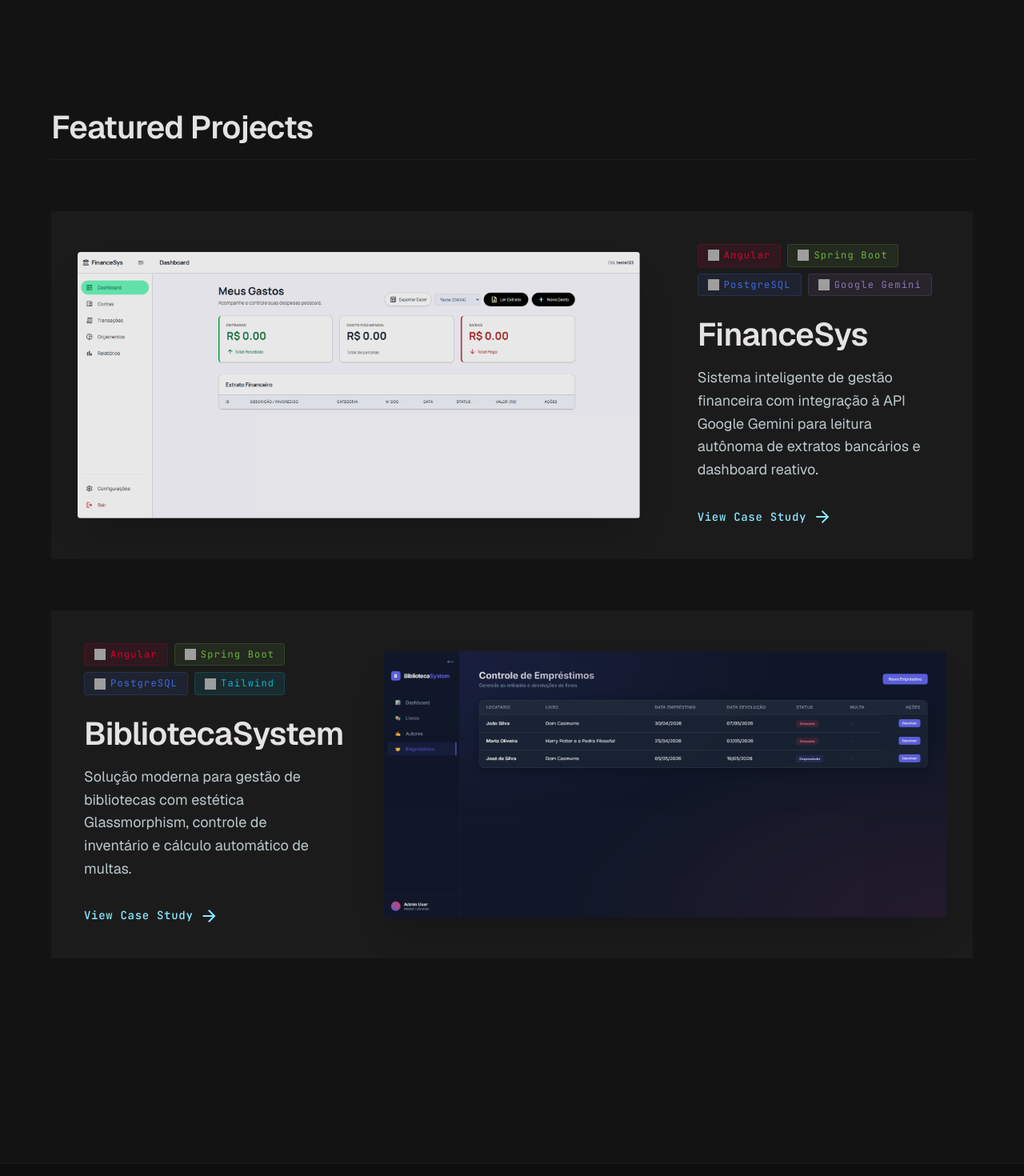
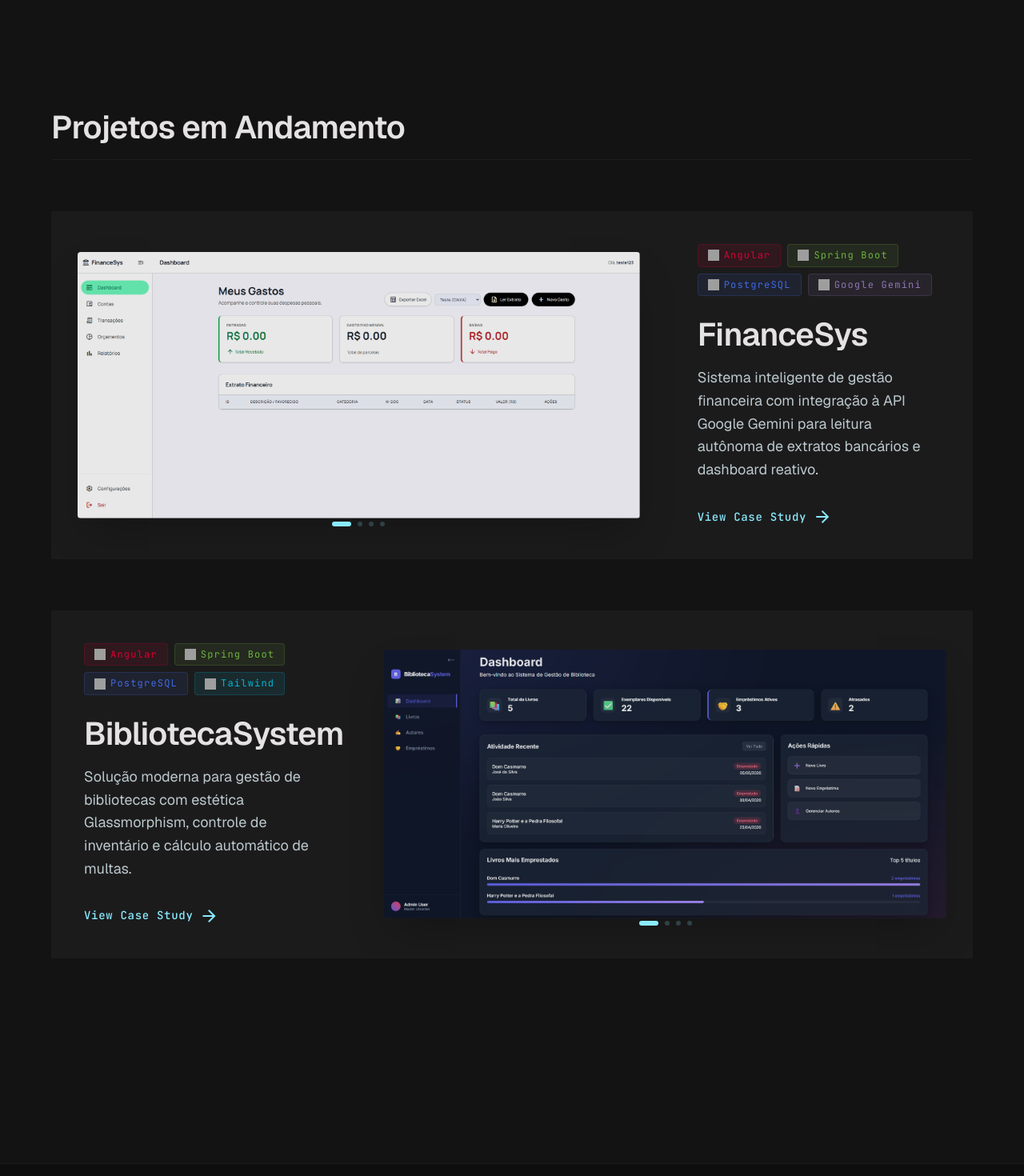
Before and after one commit to raf-henry/SitePortfolio, an Angular app: page / in a window 1280 px wide. Shown: the part 840-2310 px from the top of the page at 80% size. Built offline with nearby package versions, Linux system fonts and the light colour scheme; grey boxes are pictures that could not be loaded.

Commit message:
feat: reordenar imagens do carrossel e adicionar animação de degradê ao logo do cabeçalho

```diff
--- a/src/app/app.html
+++ b/src/app/app.html
@@ -1,7 +1,7 @@
 <!-- TopNavBar -->
 <header class="bg-surface/80 backdrop-blur-xl fixed top-0 w-full z-50 border-b border-outline-variant/10">
     <div class="flex justify-between items-center h-16 px-margin max-w-container-max mx-auto">
-        <div class="font-headline-md text-headline-md font-bold text-primary tracking-tighter">
+        <div class="font-headline-md text-headline-md font-bold text-transparent bg-clip-text bg-gradient-to-r from-primary via-tertiary to-primary-fixed-dim animate-gradient-pan tracking-tighter">
             raf_henry
         </div>
         <nav class="hidden md:flex gap-gutter items-center font-body-md text-body-md">
@@ -25,8 +25,7 @@
     <section
         class="max-w-container-max mx-auto px-margin py-stack-xl min-h-[716px] flex flex-col justify-center relative">
         <div class="max-w-3xl relative z-10">
-            <p class="font-label-md text-label-md text-primary mb-stack-sm uppercase tracking-widest">Full-Stack
-                Developer</p>
+            <p class="font-label-md text-label-md text-primary mb-stack-sm uppercase tracking-widest">Desenvolvedor Full-Stack</p>
             <h1 class="font-headline-xl text-headline-xl mb-stack-md text-on-surface">
                 Construindo infraestrutura <br />
                 <span class="text-transparent bg-clip-text bg-gradient-to-r from-primary via-tertiary to-primary-fixed-dim animate-gradient-pan">digital
@@ -50,16 +49,32 @@
     <!-- Featured Projects -->
     <section #featuredProjects class="max-w-container-max mx-auto px-margin py-stack-xl">
         <div class="mb-stack-lg flex justify-between items-end border-b border-outline-variant/20 pb-4">
-            <h2 class="font-headline-lg text-headline-lg text-on-surface">Featured Projects</h2>
+            <h2 class="font-headline-lg text-headline-lg text-on-surface">Projetos em Andamento</h2>
         </div>
         <div class="flex flex-col gap-stack-lg">
             <!-- Project Card 1: FinanceSys -->
             <div
                 class="group relative bg-surface-container-low rounded-DEFAULT overflow-hidden border border-transparent hover:border-primary/30 hover:-translate-y-2 hover:shadow-[0_20px_40px_-15px_rgba(0,0,0,0.5)] hover:shadow-primary/10 transition-all duration-500 flex flex-col lg:flex-row">
-                <div class="lg:w-2/3 p-4 lg:p-8 flex items-center justify-center">
-                    <img alt="FinanceSys Preview"
-                        class="w-full h-auto rounded-lg shadow-2xl opacity-90 group-hover:opacity-100 group-hover:scale-[1.02] transition-all duration-500"
-                        src="/images/TelaInicial-FinanceSys.png" />
+                <div class="lg:w-2/3 p-4 lg:p-8 flex items-center justify-center relative group/carousel">
+                    <!-- Navigation Arrows -->
+                    <button (click)="prevImage('finance')" class="absolute left-6 z-20 p-2 rounded-full bg-surface/60 backdrop-blur-md text-primary opacity-0 group-hover/carousel:opacity-100 transition-all hover:bg-primary hover:text-on-primary">
+                        <span class="material-symbols-outlined text-[24px]">chevron_left</span>
+                    </button>
+
+                    <div class="w-full overflow-hidden rounded-lg shadow-2xl">
+                        <div class="flex transition-transform duration-700 cubic-bezier(0.4, 0, 0.2, 1)" [style.transform]="'translateX(-' + (financeSysIndex() * 100) + '%)'">
+                            <img *ngFor="let img of financeSysImages" [src]="img" alt="FinanceSys Preview" class="w-full h-auto flex-shrink-0 opacity-90 group-hover:opacity-100 transition-opacity duration-500" />
+                        </div>
+                    </div>
+
+                    <button (click)="nextImage('finance')" class="absolute right-6 z-20 p-2 rounded-full bg-surface/60 backdrop-blur-md text-primary opacity-0 group-hover/carousel:opacity-100 transition-all hover:bg-primary hover:text-on-primary">
+                        <span class="material-symbols-outlined text-[24px]">chevron_right</span>
+                    </button>
+
+                    <!-- Indicators -->
+                    <div class="absolute bottom-10 flex gap-2 z-20">
+                        <div *ngFor="let img of financeSysImages; let i = index" class="w-1.5 h-1.5 rounded-full transition-all duration-500" [class]="i === financeSysIndex() ? 'bg-primary w-6' : 'bg-primary/20'"></div>
+                    </div>
                 </div>
                 <div class="lg:w-1/3 p-8 lg:p-10 flex flex-col justify-center">
                     <div class="flex gap-2 mb-6 flex-wrap">
@@ -98,10 +113,26 @@
             <!-- Project Card 2: BibliotecaSystem -->
             <div
                 class="group relative bg-surface-container-low rounded-DEFAULT overflow-hidden border border-transparent hover:border-primary/30 hover:-translate-y-2 hover:shadow-[0_20px_40px_-15px_rgba(0,0,0,0.5)] hover:shadow-primary/10 transition-all duration-500 flex flex-col lg:flex-row-reverse">
-                <div class="lg:w-2/3 p-4 lg:p-8 flex items-center justify-center">
-                    <img alt="BibliotecaSystem Preview"
-                        class="w-full h-auto rounded-lg shadow-2xl opacity-90 group-hover:opacity-100 group-hover:scale-[1.02] transition-all duration-500"
-                        src="/images/TelaEmprestimos-BibliotecaSystem.png" />
+                <div class="lg:w-2/3 p-4 lg:p-8 flex items-center justify-center relative group/carousel">
+                    <!-- Navigation Arrows -->
+                    <button (click)="prevImage('biblioteca')" class="absolute left-6 z-20 p-2 rounded-full bg-surface/60 backdrop-blur-md text-primary opacity-0 group-hover/carousel:opacity-100 transition-all hover:bg-primary hover:text-on-primary">
+                        <span class="material-symbols-outlined text-[24px]">chevron_left</span>
+                    </button>
+
+                    <div class="w-full overflow-hidden rounded-lg shadow-2xl">
+                        <div class="flex transition-transform duration-700 cubic-bezier(0.4, 0, 0.2, 1)" [style.transform]="'translateX(-' + (bibliotecaSystemIndex() * 100) + '%)'">
+                            <img *ngFor="let img of bibliotecaSystemImages" [src]="img" alt="BibliotecaSystem Preview" class="w-full h-auto flex-shrink-0 opacity-90 group-hover:opacity-100 transition-opacity duration-500" />
+                        </div>
+                    </div>
+
+                    <button (click)="nextImage('biblioteca')" class="absolute right-6 z-20 p-2 rounded-full bg-surface/60 backdrop-blur-md text-primary opacity-0 group-hover/carousel:opacity-100 transition-all hover:bg-primary hover:text-on-primary">
+                        <span class="material-symbols-outlined text-[24px]">chevron_right</span>
+                    </button>
+
+                    <!-- Indicators -->
+                    <div class="absolute bottom-10 flex gap-2 z-20">
+                        <div *ngFor="let img of bibliotecaSystemImages; let i = index" class="w-1.5 h-1.5 rounded-full transition-all duration-500" [class]="i === bibliotecaSystemIndex() ? 'bg-primary w-6' : 'bg-primary/20'"></div>
+                    </div>
                 </div>
                 <div class="lg:w-1/3 p-8 lg:p-10 flex flex-col justify-center">
                     <div class="flex gap-2 mb-6 flex-wrap">
--- a/src/app/app.ts
+++ b/src/app/app.ts
@@ -1,12 +1,43 @@
 import { Component, signal } from '@angular/core';
 import { RouterOutlet } from '@angular/router';
+import { CommonModule } from '@angular/common';
 
 @Component({
   selector: 'app-root',
-  imports: [RouterOutlet],
+  imports: [RouterOutlet, CommonModule],
   templateUrl: './app.html',
   styleUrl: './app.css'
 })
 export class App {
-  protected readonly title = signal('SitePortfolio');
+  financeSysIndex = signal(0);
+  financeSysImages = [
+    '/images/TelaInicial-FinanceSys.png',
+    '/images/TelaLogin-FinanceSys.png',
+    '/images/TelaTransacoes-FinanceSys.png',
+    '/images/TelaContas-FinanSys.png'
+  ];
+
+  bibliotecaSystemIndex = signal(0);
+  bibliotecaSystemImages = [
+    '/images/TelaInicial-BibliotecaSystem.png',
+    '/images/TelaEmprestimos-BibliotecaSystem.png',
+    '/images/TelaLivros-BibliotecaSystem.png',
+    '/images/TelaAutores-BibliotecaSystem.png'
+  ];
+
+  nextImage(project: 'finance' | 'biblioteca') {
+    if (project === 'finance') {
+      this.financeSysIndex.update(i => (i + 1) % this.financeSysImages.length);
+    } else {
+      this.bibliotecaSystemIndex.update(i => (i + 1) % this.bibliotecaSystemImages.length);
+    }
+  }
+
+  prevImage(project: 'finance' | 'biblioteca') {
+    if (project === 'finance') {
+      this.financeSysIndex.update(i => (i - 1 + this.financeSysImages.length) % this.financeSysImages.length);
+    } else {
+      this.bibliotecaSystemIndex.update(i => (i - 1 + this.bibliotecaSystemImages.length) % this.bibliotecaSystemImages.length);
+    }
+  }
 }
```
